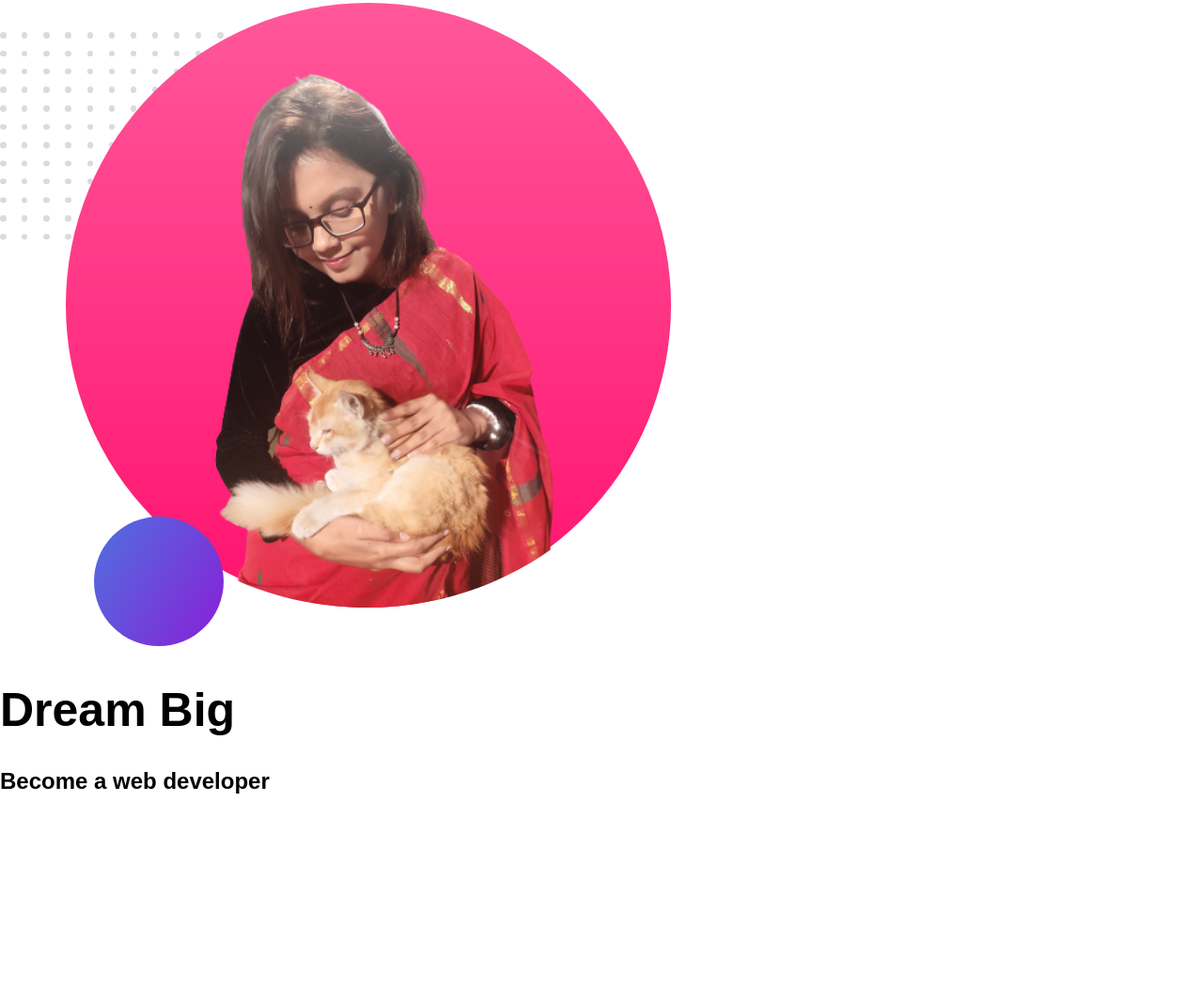
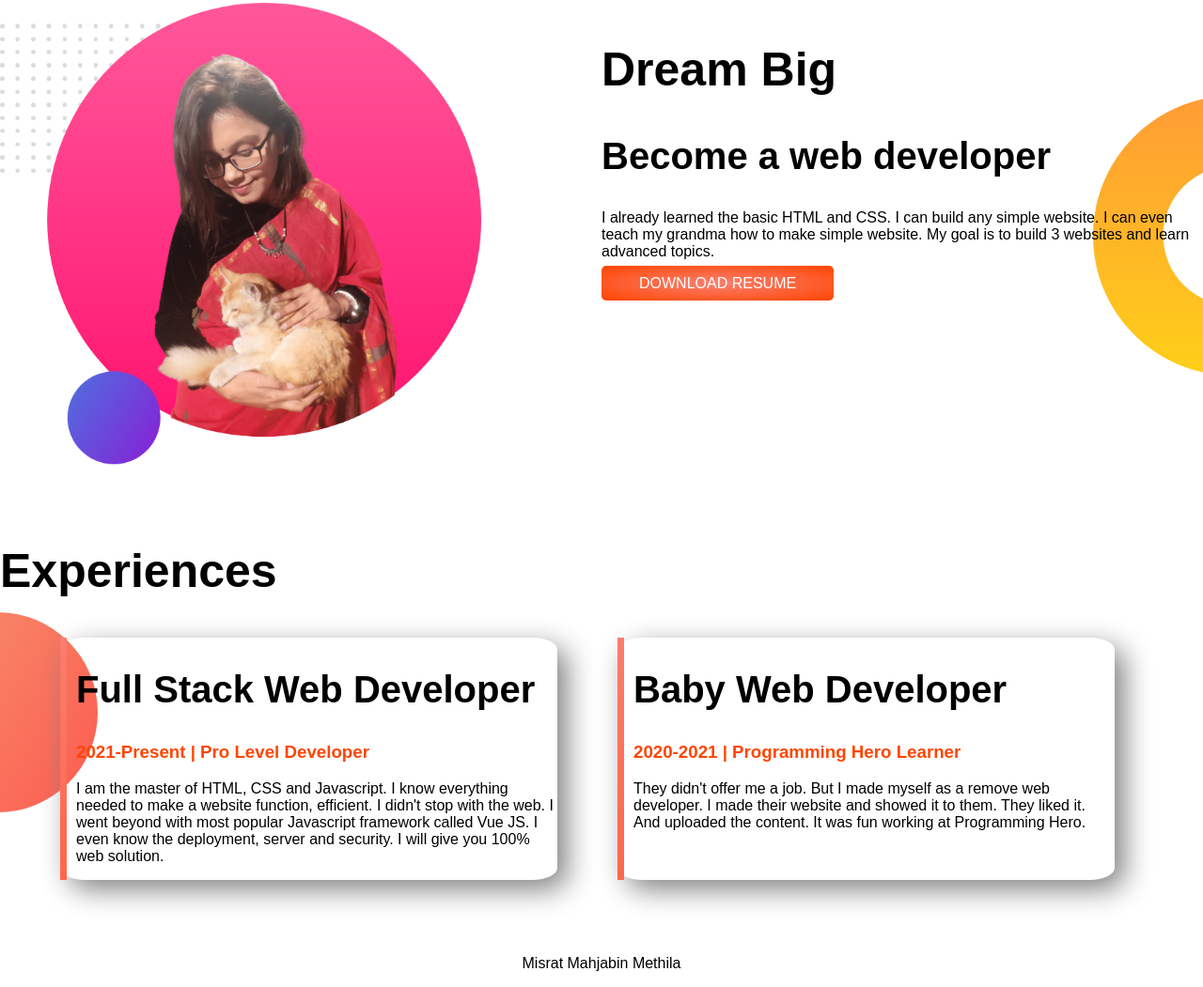
Before and after one commit to Misrat121/practice-portfolio, a plain HTML site: page index.html in a window 1280 px wide. Shown: the part 589-1640 px from the top of the page at 94% size. Before the commit the page ends 1455 px from the top, so only its background shows below. Drawn offline with Linux system fonts and the light colour scheme.

Commit message:
habijabi

```diff
--- a/index.html
+++ b/index.html
@@ -25,13 +25,38 @@
 
     </section>
 
-    <div>
-        <img src="images/met2.png" alt="" srcset="">
+    <section class=" dream-big flexible-container">
+        <div class="half-width img" >
+            <img src="images/met2.png" alt="" srcset="">
 
-    </div>
-    <div>
-    <h1>Dream Big</h1>
-    <h2>Become a web developer</h2>
-    </div>
+        </div>
+        <div class="half-width">
+            <h1>Dream Big</h1>
+            <h2>Become a web developer</h2>
+            <p>I already learned the basic HTML and CSS. I can build any simple website. I can even teach my grandma how to make simple website. My goal is to build 3 websites and learn advanced topics.</p>
+            <a class="link-button" href="http://google.com"> DOWNLOAD RESUME</a>
+            </div>
+    </section>
+
+    <section class="experience-area">
+        <h1>Experiences</h1>
+        <div class=" flexible-container">
+            <div id="full-stack-web" class="experience-item">
+                <h2>Full Stack Web Developer</h2>
+                <h3 class="orange">2021-Present | Pro Level Developer</h3>
+                <p>I am the master of HTML, CSS and Javascript. I know everything needed to make a website function, efficient. I didn't stop with the web. I went beyond with most popular Javascript framework called Vue JS. I even know the deployment, server and security. I will give you 100% web solution.</p>
+            </div>
+            <div id="baby-web-dev" class="experience-item">
+                <h2>Baby Web Developer</h2>
+                <h3 class="orange">2020-2021 | Programming Hero Learner</h3>
+                <p>They didn't offer me a job. But I made myself as a remove web developer. I made their website and showed it to them. They liked it. And uploaded the content. It was fun working at Programming Hero.</p>
+
+            </div>
+        </div>
+    </section>
+    <footer>
+        <p>Misrat Mahjabin Methila</p>
+        </footer>
+
 </body>
 </html>
--- a/style.css
+++ b/style.css
@@ -37,5 +37,38 @@ h1{
 }
 
 h2{
-    font-weight: 40px;
+    font-size: 40px;
 }
+.experience-item{
+    width: 40%;
+    box-shadow: 10px 10px 30px grey;
+    margin-left: 5%;
+    padding-left: 10px;
+    border-radius: 5%;
+
+}
+.experience-area{
+    background-image: url(images/exp-bg.png);
+    background-repeat: no-repeat;
+    background-position: left;
+}
+#full-stack-web{
+    border-left: 7px solid;
+    border-image-slice: 1;
+    border-image: linear-gradient(salmon, tomato) 30;
+}
+#baby-web-dev{
+    border-left: 7px solid;
+    border-image-slice: 1;
+    border-image: linear-gradient(salmon, tomato) 30;
+
+}
+.dream-big{
+    background-image: url(images/dream-bg.png);
+    background-repeat: no-repeat;
+    background-position: right;
+
+}
+footer{
+    text-align: center;
+}
```
